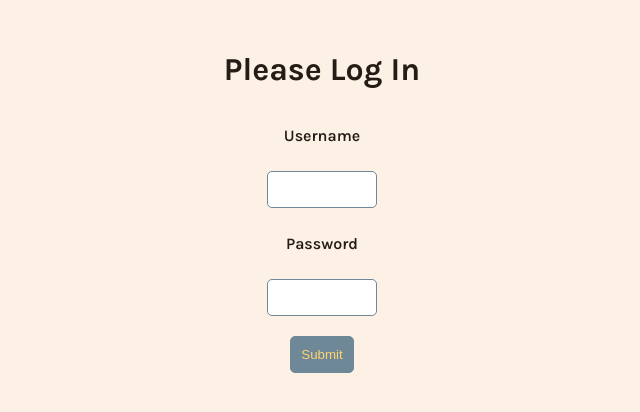
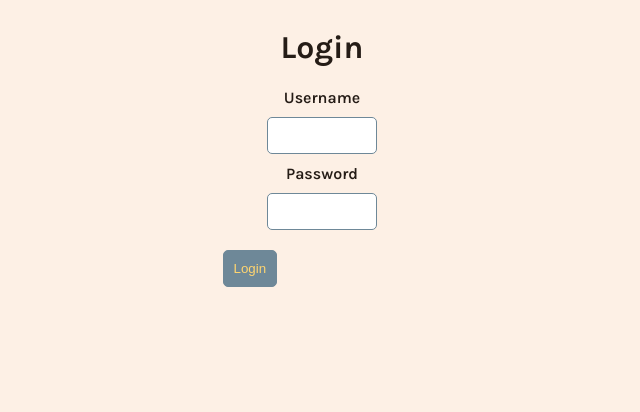
Before and after one commit to kelly1040/cafe, a React (Create React App) app in the folder frontend/: page / in a window 1280 px wide. Shown: the top 412 px of the page, without its empty margins (326-966 px from the left). Built offline with nearby package versions, Linux system fonts and the light colour scheme.

Commit message:
fixed issue with login

```diff
--- a/frontend/src/App.js
+++ b/frontend/src/App.js
@@ -1,16 +1,21 @@
 import {React, useState} from 'react';
-import NavBar from './pages/nav.jsx';
+import { useContext } from 'react';
+import NavBar from './components/nav.jsx';
 import Login from './pages/login.jsx';
+import { AuthContext } from './context/authContext.jsx';
+
 
 function App() {
-  const [token, setToken] = useState()
-  if(!token) {
-    return <Login setToken={setToken} />
+  const { user, logout} = useContext(AuthContext);
+  const onLogout = () => {
+    logout();
+    return <Login />
   }
+  if(!user) {
+     console.log("hello");
+     return <Login />}
   return (
-
     <NavBar/>
-
   );
 }
 
--- a/frontend/src/pages/nav.jsx
+++ b/frontend/src/components/nav.jsx
@@ -1,10 +1,13 @@
 import { NavLink, Outlet } from "react-router-dom";
 import { ReactComponent as Waffle } from '../../src/assests/waffle_icon.svg';
-import { useState } from "react";
+import { useState, useContext } from "react";
 import '../../src/css/nav.css';
+import { AuthContext } from '../../src/context/authContext.jsx';
 
 export default function NavBar() {
     const [showNav, setShowNav] = useState(false);
+    const { user, logout} = useContext(AuthContext);
+    console.log(user);
     const handleShowNavbar = () => {
         setShowNav(!showNav)
       };
@@ -24,7 +27,8 @@ export default function NavBar() {
                   <div className={`nav-elements  ${showNav && 'active'}`}>
                     <NavLink to="/inventory">Inventory</NavLink>
                     <NavLink to="/shoppingList">Shopping List</NavLink>
-                    <NavLink to="/addProduct">Add Product</NavLink>
+                    {user.username === "manager" && <NavLink to="/addProduct">Add Product</NavLink>}
+                    {user ? <button onClick={logout}>Logout</button>: ""}
                   </div>
                 </div>
             </nav>
--- a/frontend/src/index.js
+++ b/frontend/src/index.js
@@ -14,6 +14,7 @@ import App from "./App";
 import Inventory from "./pages/inventory";
 import ShoppingList from "./pages/shoppingList";
 import AddProduct from "./pages/addProduct";
+import Login from "./pages/login";
 
 const client = new ApolloClient({
   uri: 'http://localhost:3001/graphql?',
@@ -47,6 +48,10 @@ const router = createBrowserRouter([
         path: "/addProduct",
         element: <AddProduct />
       },
+      {
+        path: "/login",
+        element: <Login />
+      }
     ],
   },
 ]);
--- a/frontend/src/pages/login.jsx
+++ b/frontend/src/pages/login.jsx
@@ -1,51 +1,78 @@
-import {useState} from 'react';
+import {useContext, useState} from 'react';
 import '../../src/css/login.css';
-import PropTypes from 'prop-types';
+import {gql, useMutation} from '@apollo/client';
+import {useForm} from '../utility/hook';
+import {AuthContext} from '../context/authContext';
+import {useNavigate} from 'react-router-dom';
 
-async function loginUser(credentials) {
-  return fetch('http://localhost:3000/login', {
-    method: 'POST',
-    headers: {
-      'Content-Type': 'application/json'
+const LOGIN_USER = gql`
+  mutation login($username: String!, $password: String!) {
+    userLogin(userInput:{ username: $username, password: $password}){
+      username
+      password
+      token
+    }
+  }
+`;
+
+export default function Login() {
+  const context = useContext(AuthContext);
+  const navigate = useNavigate();
+  const [errors, setErrors] = useState({});
+
+  const {onChange, onSubmit, values} = useForm(loginUserCallback, {
+    username: '',
+    password: '',
+  });
+
+  const [loginUser, { loading }] = useMutation(LOGIN_USER, {
+    update(_, { data: { userLogin: userData } }) {
+      context.login(userData);
+      navigate('/inventory');
     },
-    body: JSON.stringify(credentials)
-  })
-    .then(data => data.json())
- }
+    onError({ graphQLErrors }) {
+      setErrors(graphQLErrors);
+    },
+    variables: {
+      username: values.username,
+      password: values.password,
+    },
+  });
 
+  function loginUserCallback() {
+    loginUser();
+  }
 
-export default function Login({setToken}) {
-  const [username, setUsername] = useState();
-  const [password, setPassword] = useState();
-
-  const handleSubmit = async e => {
-    e.preventDefault();
-    const token = await loginUser({
-      username,
-      password
-    });
-    setToken(token);
-  }
-  return(
-    <div className="login-wrapper">
-      <h1>Please Log In</h1>
-      <form onSubmit={handleSubmit}>
-        <label>
-          <p>Username</p>
-          <input type="text" onChange={e => setUsername(e.target.value)}/>
-        </label>
-        <label>
-          <p>Password</p>
-          <input type="password" onChange={e => setPassword(e.target.value)}/>
-        </label>
-        <div>
-          <button type="submit">Submit</button>
+  return (
+    <div className="login">
+      <form onSubmit={onSubmit} noValidate className={loading ? 'loading' : ''}>
+        <h1>Login</h1>
+        <div className="form-group">
+          <label htmlFor="username">Username</label>
+          <input
+            type="text"
+            name="username"
+            value={values.username}
+            onChange={onChange}
+          />
+          {/* {errors.map(function(error, index){
+            return <p key={index}>{error.message}</p>
+          })} */}
         </div>
+        <div className="form-group">
+          <label htmlFor="password">Password</label>
+          <input
+            type="password"
+            name="password"
+            value={values.password}
+            onChange={onChange}
+          />
+          {/* {errors.map(function(error, index){
+            return <p key={index}>{error.message}</p>
+          })} */}
+        </div>
+        <button onClick={onSubmit}>Login</button>
       </form>
     </div>
-  )
+  );
 }
-
-Login.propTypes = {
-  setToken: PropTypes.func.isRequired
-}
--- /dev/null
+++ b/frontend/src/utility/hook.jsx
@@ -0,0 +1,20 @@
+import {useState} from 'react';
+
+export const useForm = (callback, initialState = {}) => {
+    const [values, setValues] = useState(initialState);
+
+    const onChange = (event) => {
+      setValues({ ...values, [event.target.name]: event.target.value });
+    };
+
+    const onSubmit = (event) => {
+      event.preventDefault();
+      callback();
+    };
+
+    return {
+      onChange,
+      onSubmit,
+      values,
+    };
+  }
```
Also changed, not shown: 1 other file (tests, documents, lock files or other folders).
